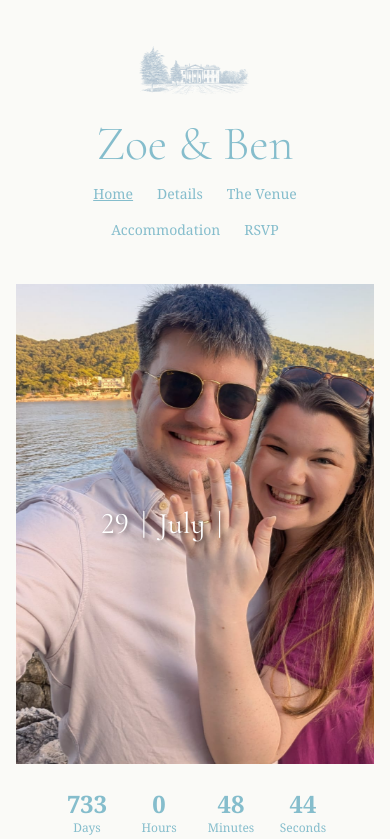
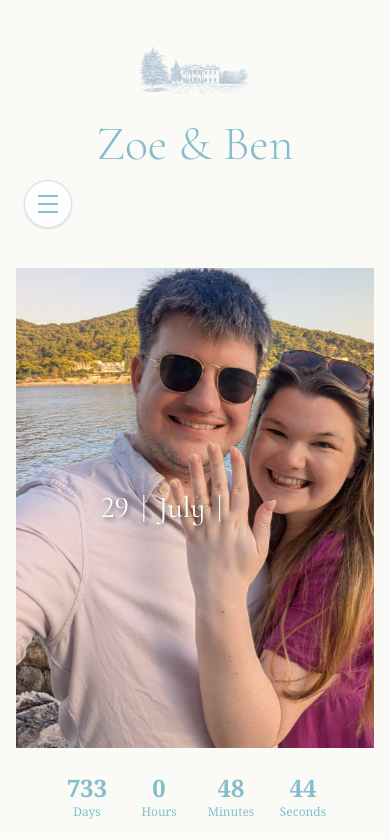
Before and after one commit to bp713/benzoe-wedding-website, a React (Vite) app: page / in a window 390 px wide. Shown: the top 839 px of the page. Built offline with nearby package versions, Linux system fonts and the light colour scheme; a web font is replaced by a local one.

Commit message:
add phone nav

```diff
--- a/src/components/Navigation.tsx
+++ b/src/components/Navigation.tsx
@@ -1,41 +1,80 @@
+import { useEffect, useState } from "react";
 import { Link, useLocation } from "react-router-dom";
+
+const navItems = [
+  { label: "Home", to: "/" },
+  { label: "Details", to: "/details" },
+  { label: "The Venue", to: "/venue" },
+  { label: "Accommodation", to: "/accommodation" },
+  { label: "RSVP", to: "/rsvp" },
+];
 
 function Navigation() {
   const location = useLocation();
+  const [isOpen, setIsOpen] = useState(false);
+
+  useEffect(() => {
+    setIsOpen(false);
+  }, [location.pathname]);
 
   return (
-    <nav className="mt-3 flex flex-wrap items-center justify-center gap-x-4 gap-y-2 text-sm sm:gap-x-6 sm:text-base">
-      <Link
-        to="/"
-        className={`px-1 py-1 hover:underline ${location.pathname === "/" ? "underline" : ""}`}
+    <div className="mt-3">
+      <button
+        type="button"
+        onClick={() => setIsOpen((current) => !current)}
+        aria-expanded={isOpen}
+        aria-label="Toggle navigation menu"
+        className="flex h-12 w-12 items-center justify-center rounded-full border border-[#85BDCC]/40 bg-white/80 text-[#85BDCC] shadow-sm transition hover:bg-white sm:hidden"
       >
-        Home
-      </Link>
-      <Link
-        to="/details"
-        className={`px-1 py-1 hover:underline ${location.pathname === "/details" ? "underline" : ""}`}
+        <div className="flex w-5 flex-col items-center gap-1.5">
+          <span
+            className={[
+              "block h-0.5 w-full rounded-full bg-current transition-all duration-200",
+              isOpen ? "translate-y-2 rotate-45" : "",
+            ].join(" ")}
+          />
+          <span
+            className={[
+              "block h-0.5 w-full rounded-full bg-current transition-all duration-200",
+              isOpen ? "opacity-0" : "opacity-100",
+            ].join(" ")}
+          />
+          <span
+            className={[
+              "block h-0.5 w-full rounded-full bg-current transition-all duration-200",
+              isOpen ? "-translate-y-2 -rotate-45" : "",
+            ].join(" ")}
+          />
+        </div>
+      </button>
+
+      <nav
+        className={[
+          "overflow-hidden transition-all duration-300 ease-out",
+          isOpen
+            ? "mt-2 flex flex-col rounded-2xl border border-[#85BDCC]/20 bg-white/85 shadow-lg backdrop-blur-sm"
+            : "hidden",
+          "sm:mt-0 sm:flex sm:flex-row sm:items-center sm:justify-center sm:gap-5 sm:border-0 sm:bg-transparent sm:shadow-none sm:backdrop-blur-none",
+        ].join(" ")}
       >
-        Details
-      </Link>
-      <Link
-        to="/venue"
-        className={`px-1 py-1 hover:underline ${location.pathname === "/venue" ? "underline" : ""}`}
-      >
-        The Venue
-      </Link>
-      <Link
-        to="/accommodation"
-        className={`px-1 py-1 hover:underline ${location.pathname === "/accommodation" ? "underline" : ""}`}
-      >
-        Accommodation
-      </Link>
-      <Link
-        to="/rsvp"
-        className={`px-1 py-1 hover:underline ${location.pathname === "/rsvp" ? "underline" : ""}`}
-      >
-        RSVP
-      </Link>
-    </nav>
+        {navItems.map(({ label, to }) => (
+          <Link
+            key={to}
+            to={to}
+            onClick={() => setIsOpen(false)}
+            className={[
+              "block px-4 py-3 text-center text-sm transition-colors sm:px-1 sm:py-1 sm:text-base",
+              "hover:bg-[#85BDCC]/10 hover:text-[#6ca7b6] sm:hover:bg-transparent sm:hover:text-inherit",
+              location.pathname === to
+                ? "font-semibold underline sm:underline"
+                : "",
+            ].join(" ")}
+          >
+            {label}
+          </Link>
+        ))}
+      </nav>
+    </div>
   );
 }
 
```
